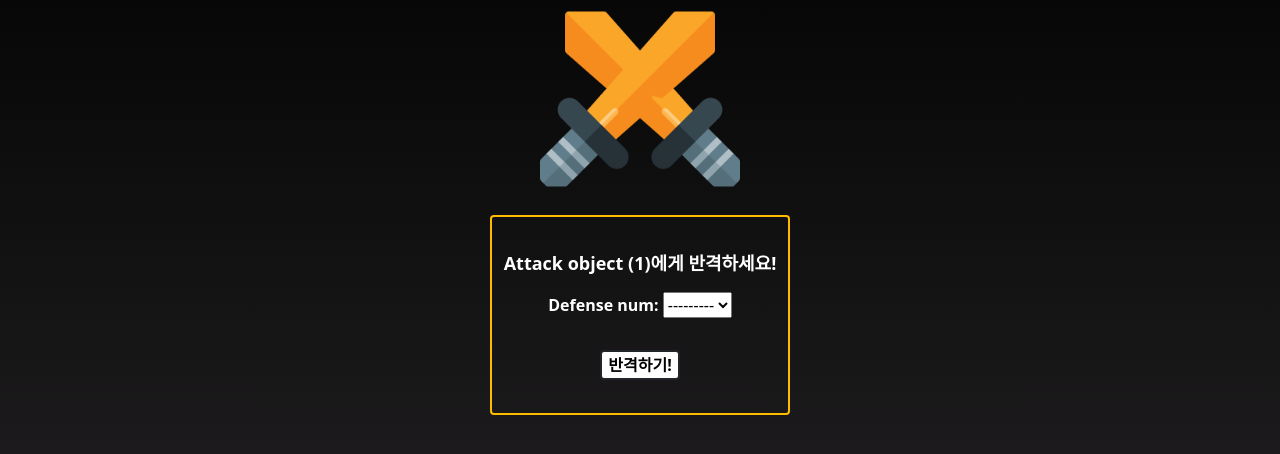
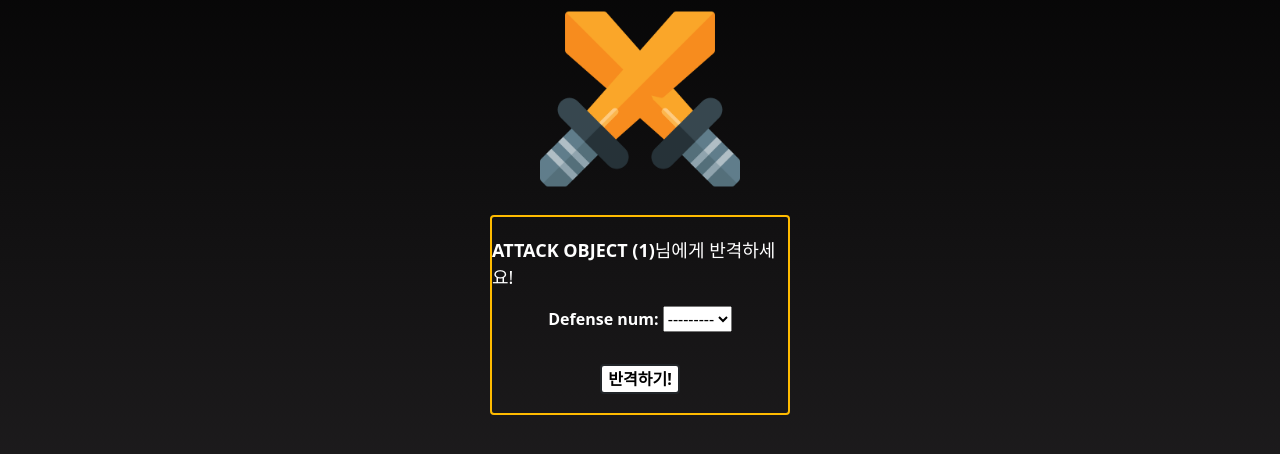
Before and after one commit to hayounSong/WebCardGame, a Django app: template templates/defense_form.html in a window 1280 px wide. Shown: the part 169-623 px from the top of the page. Run offline with Django 4.2, Linux system fonts and the light colour scheme; the template is opened without the code that fills it: values that come from a table or form of the project are taken from there, others are empty; data comes from the database, SQL or seed files in the repository.

Commit message:
fix defense

```diff
--- a/templates/defense_form.html
+++ b/templates/defense_form.html
@@ -11,7 +11,7 @@
     <img class="battle-img" src="/static/src/attack-game.png" alt="">
     <form action="" method='POST' class="d-flex flex-column justify-content-center align-items-center border border-2 border-light rounded" style="width:300px; height: 200px; color:white" >
         {% csrf_token %}
-        <div class="attack__text"><span class="fw-bolder">{{ attack }}<span>에게 반격하세요!</span></div>
+        <div class="attack__text"><span class="fw-bolder text-uppercase">{{ attack }}</span><span>님에게 반격하세요!</span></div>
         <table class="form_table">
             <div class="fw-bolder">
                 {{ form.as_p }}
```
